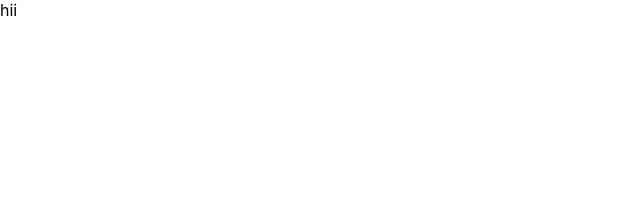
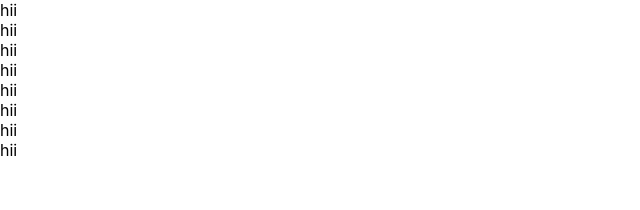
Before and after one commit to KanikaGoyal-kg/livesearchfilter, a React (Create React App) app: page / in a window 1280 px wide. Shown: the top 210 px of the page, without its empty margins (0-640 px from the left). Built offline with nearby package versions, Linux system fonts and the light colour scheme.

Commit message:
made changes

```diff
--- a/src/Search.js
+++ b/src/Search.js
@@ -5,6 +5,14 @@ const Search = () => {
     return (
         <>
         <div>hii</div>
+        <div>hii</div>
+        <div>hii</div>
+        <div>hii</div>
+        <div>hii</div>
+        <div>hii</div>
+        <div>hii</div>
+        <div>hii</div>
+
         </>
     )
 }
```
